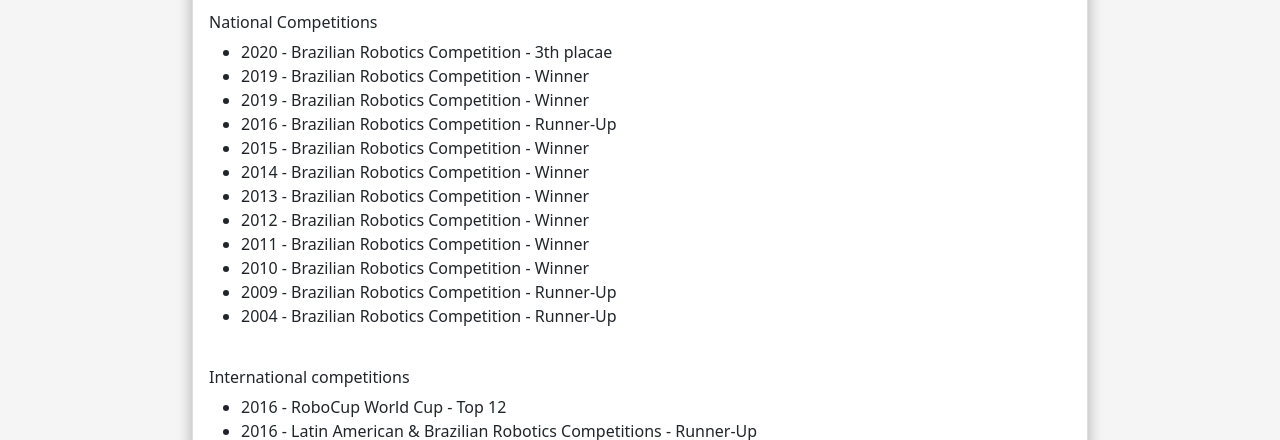
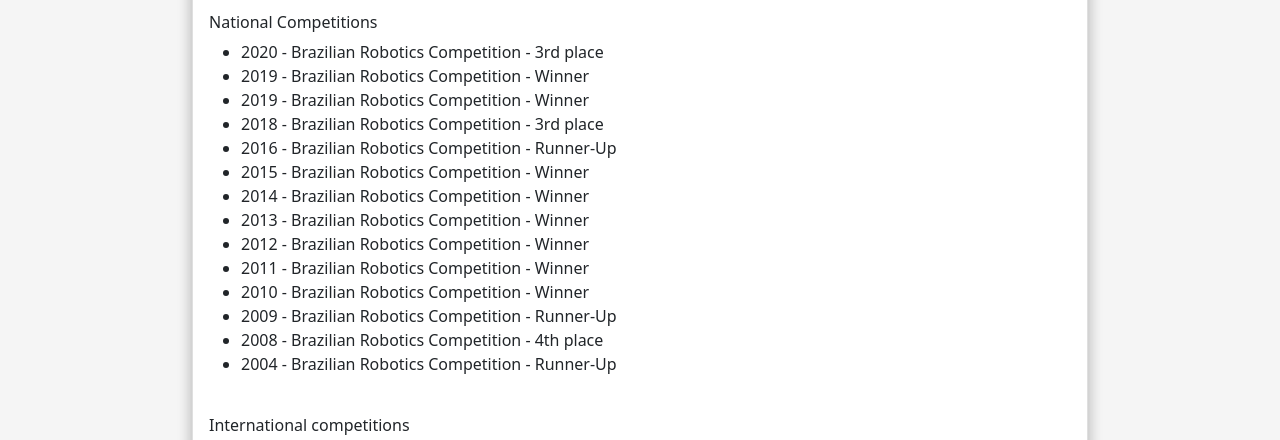
Before and after one commit to gustavo-Fuentes/RoboFEI_Web, a website: page Html/awards.html in a window 1280 px wide. Shown: the part 291-731 px from the top of the page. Drawn offline with nearby package versions, Linux system fonts and the light colour scheme.

Commit message:
Atualização de detalhes

```diff
--- a/Html/awards.html
+++ b/Html/awards.html
@@ -122,9 +122,10 @@
         <h6>National Competitions</h6>
         <ul>
 
-          <li>2020 - Brazilian Robotics Competition - 3th placae</li>
+          <li>2020 - Brazilian Robotics Competition - 3rd place</li>
           <li>2019 - Brazilian Robotics Competition - Winner</li>
           <li>2019 - Brazilian Robotics Competition - Winner</li>
+          <li>2018 - Brazilian Robotics Competition - 3rd place</li>
           <li>2016 - Brazilian Robotics Competition - Runner-Up</li>
           <li>2015 - Brazilian Robotics Competition - Winner</li>
           <li>2014 - Brazilian Robotics Competition - Winner</li>
@@ -133,6 +134,7 @@
           <li>2011 - Brazilian Robotics Competition - Winner</li>
           <li>2010 - Brazilian Robotics Competition - Winner</li>
           <li>2009 - Brazilian Robotics Competition - Runner-Up</li>
+          <li>2008 - Brazilian Robotics Competition - 4th place</li>
           <li>2004 - Brazilian Robotics Competition - Runner-Up</li>
 
         </ul>
@@ -184,7 +186,7 @@
 
 
 
-    <div class="card ">
+    <div class="card">
       <div class="card-header text-center">
         Robot Soccer - Mixed Category (Humanoid and Standard Platform Leagues)
       </div>
```
Also changed, not shown: Html/contact.html (+5 -1 lines), Html/robots.html (+1 -1 lines).
